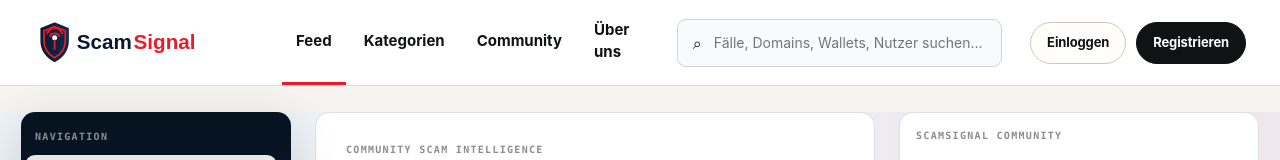
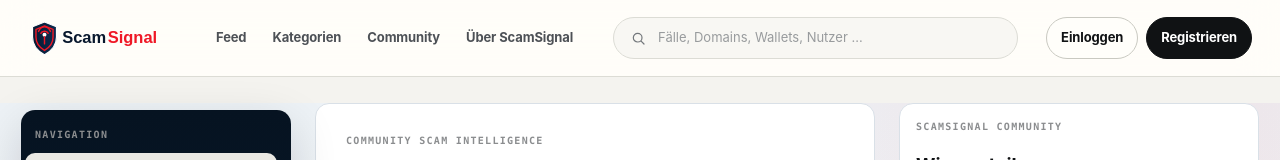
Before and after one commit to Cra4Zzy/Scam-Signal, a Next.js app: page / in a window 1280 px wide. Shown: the top 160 px of the page. Built offline with nearby package versions, Linux system fonts and the light colour scheme; no server answers; the database is empty.

Commit message:
Redesign ScamSignal header

```diff
--- a/components/Header.tsx
+++ b/components/Header.tsx
@@ -3,6 +3,16 @@ import Link from 'next/link'
 import type { ViewerProfile } from '@/lib/types'
 import { signOutAction } from '@/app/actions/auth'
 
+function SearchIcon(){return <svg viewBox="0 0 24 24" fill="none" aria-hidden><path d="m21 21-4.35-4.35m1.35-5.15A6.5 6.5 0 1 1 5 11.5a6.5 6.5 0 0 1 13 0Z" stroke="currentColor" strokeWidth="1.8" strokeLinecap="round"/></svg>}
+
 export default function Header({ viewer }: { viewer: ViewerProfile | null }) {
-  return <header className="app-header"><Link className="brand" href="/"><Image src="/scam-signal-logo.svg" alt="ScamSignal" width={190} height={50} priority /></Link><nav className="main-nav"><Link href="/">Feed</Link><Link href="/#categories">Kategorien</Link><Link href="/#discover">Community</Link><Link href="/#about">Über uns</Link></nav><form className="header-search" action="/" method="get"><span>⌕</span><input name="q" placeholder="Fälle, Domains, Wallets, Nutzer suchen…" /></form><div className="header-actions">{viewer ? <><Link className="solid" href="/fall/neu">＋ Fall melden</Link><Link className="user-chip" href="/profil"><span className="mini-avatar">{viewer.username.slice(0,2).toUpperCase()}</span><span><b>{viewer.username}</b><small>{viewer.role === 'admin' ? 'Administrator' : 'Mitglied'}</small></span></Link><form action={signOutAction}><button className="ghost">Logout</button></form></> : <><Link className="ghost" href="/login">Einloggen</Link><Link className="solid" href="/registrieren">Registrieren</Link></>}</div></header>
+  return <header className="app-header site-header">
+    <div className="site-header-inner">
+      <Link className="brand brand-lockup" href="/" aria-label="ScamSignal Startseite"><Image src="/scam-signal-logo.svg" alt="ScamSignal" width={190} height={50} priority /></Link>
+      <nav className="desktop-nav" aria-label="Hauptnavigation"><Link href="/">Feed</Link><Link href="/#categories">Kategorien</Link><Link href="/#discover">Community</Link><Link href="/#about">Über ScamSignal</Link></nav>
+      <form className="header-search site-search" action="/" method="get"><SearchIcon/><input name="q" aria-label="ScamSignal durchsuchen" placeholder="Fälle, Domains, Wallets, Nutzer …" /></form>
+      <div className="header-actions site-actions">{viewer ? <><Link className="solid" href="/fall/neu">Fall melden</Link><Link className="user-chip clean-user-chip" href="/profil"><span className="mini-avatar">{viewer.username.slice(0,2).toUpperCase()}</span><span><b>{viewer.username}</b><small>{viewer.role === 'admin' ? 'Administrator' : viewer.role === 'moderator' ? 'Moderator' : 'Mitglied'}</small></span></Link><form action={signOutAction}><button className="ghost">Logout</button></form></> : <><Link className="ghost" href="/login">Einloggen</Link><Link className="solid" href="/registrieren">Registrieren</Link></>}</div>
+      <details className="mobile-menu"><summary aria-label="Menü öffnen">☰</summary><div className="mobile-menu-panel"><Link href="/">Feed</Link><Link href="/#categories">Kategorien</Link><Link href="/#discover">Community</Link><Link href="/#about">Über ScamSignal</Link>{viewer ? <><Link href="/fall/neu">Fall melden</Link><Link href="/profil">Mein Profil</Link><form action={signOutAction}><button>Logout</button></form></> : <><Link href="/login">Einloggen</Link><Link href="/registrieren">Registrieren</Link></>}</div></details>
+    </div>
+  </header>
 }
```
